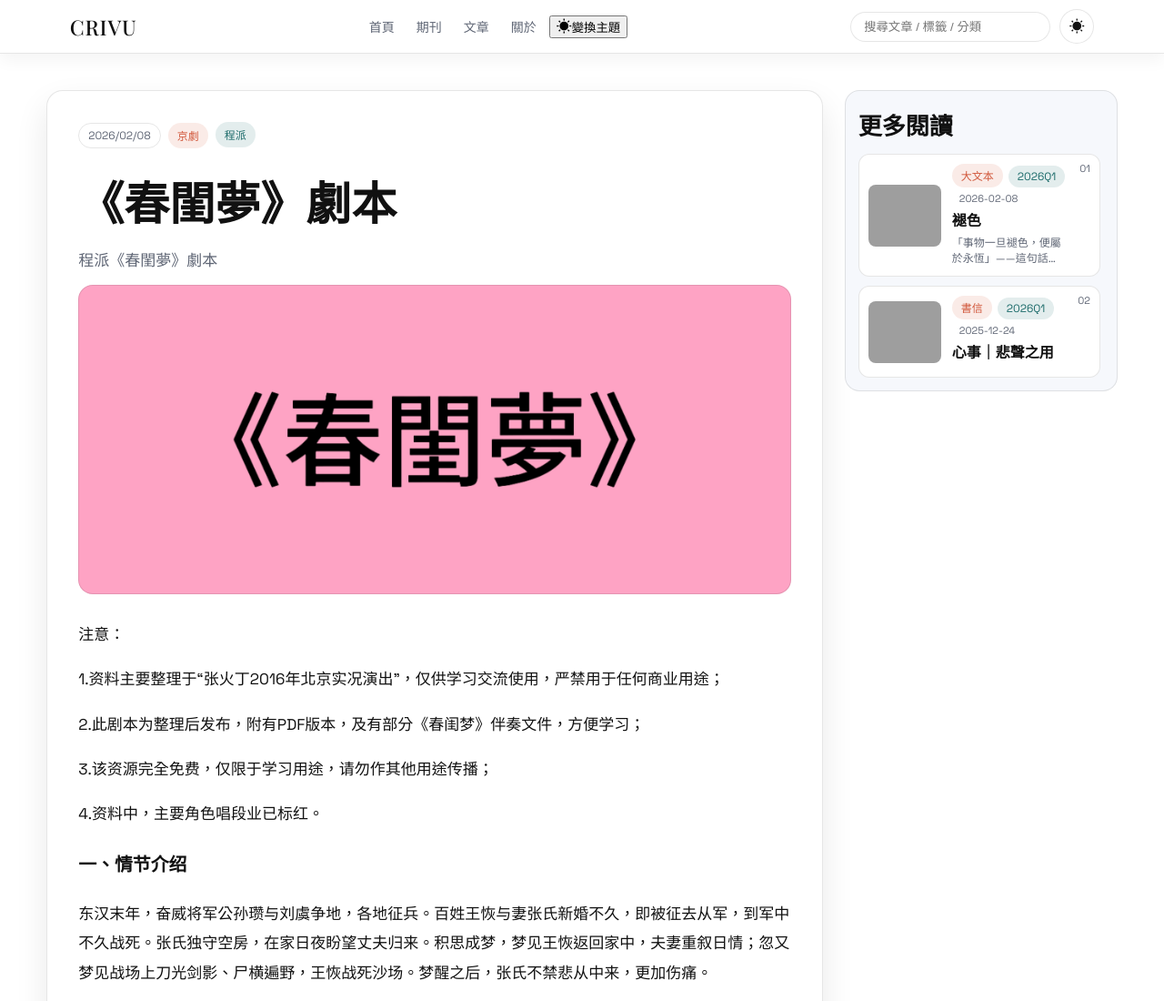
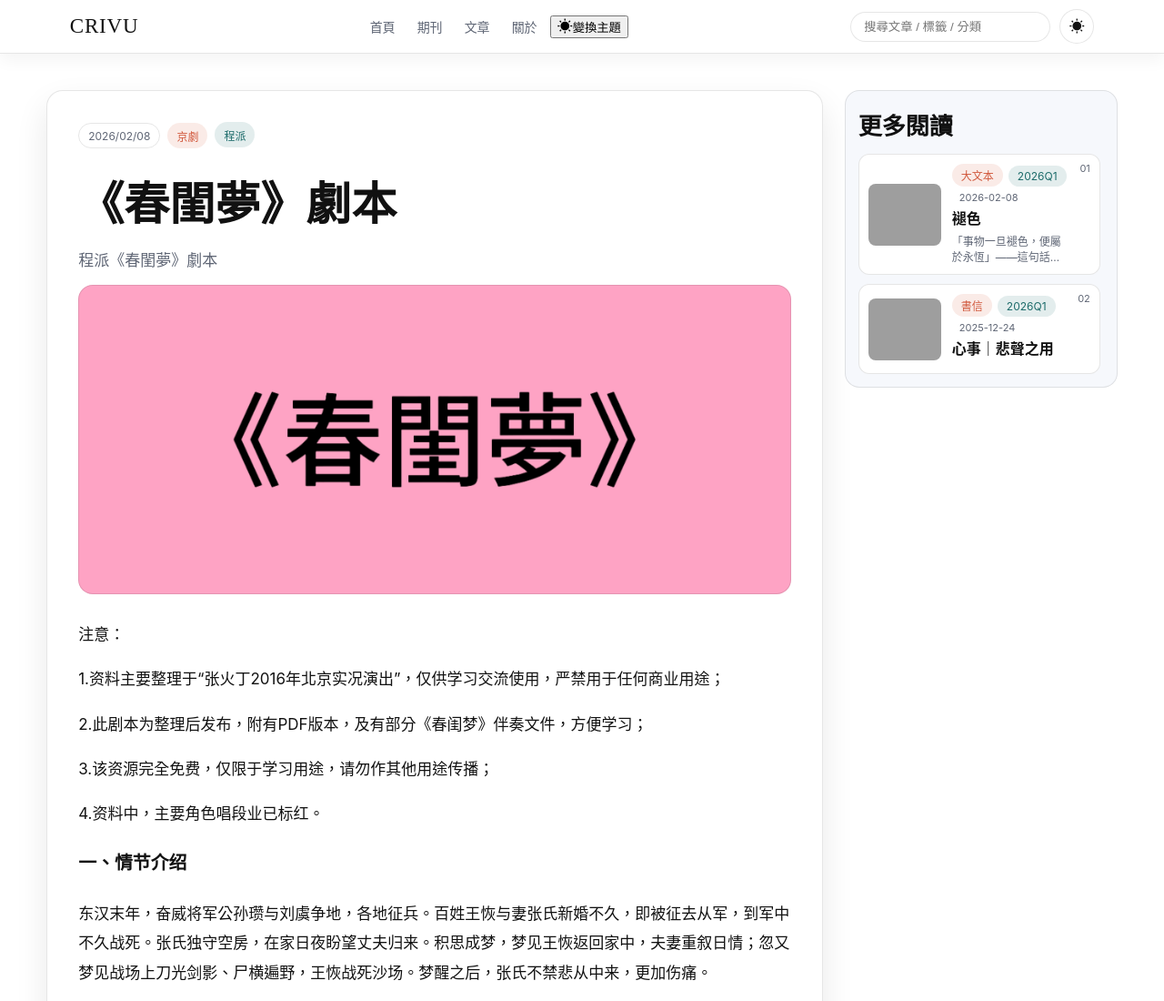
Before and after one commit to CBAIC888/crivu-blog, a plain HTML site: page post.html in a window 1280 px wide. Shown: the top 1100 px of the page at 91% size. Drawn offline with nearby package versions, Linux system fonts and the light colour scheme; grey boxes are pictures that could not be loaded.

Commit message:
perf: improve mainland access speed with local assets and lazy loading

```diff
--- a/admin/custom.css
+++ b/admin/custom.css
@@ -1,5 +1,3 @@
-@import url('https://fonts.googleapis.com/css2?family=Playfair+Display:wght@500;600;700&family=Space+Grotesk:wght@400;500;600&display=swap');
-
 :root {
   --cms-accent: #d1583c;
   --cms-accent-2: #1c6b6a;
@@ -10,7 +8,7 @@
 }
 
 body {
-  font-family: 'Space Grotesk', sans-serif !important;
+  font-family: -apple-system, BlinkMacSystemFont, 'Segoe UI', 'PingFang SC', 'Hiragino Sans GB', 'Microsoft YaHei', 'Noto Sans CJK SC', sans-serif !important;
   color: var(--cms-ink);
   background: var(--cms-bg);
 }
@@ -21,7 +19,7 @@ textarea,
 select,
 [class*='Button'],
 [class*='Control'] {
-  font-family: 'Space Grotesk', sans-serif !important;
+  font-family: -apple-system, BlinkMacSystemFont, 'Segoe UI', 'PingFang SC', 'Hiragino Sans GB', 'Microsoft YaHei', 'Noto Sans CJK SC', sans-serif !important;
 }
 
 button,
--- a/assets/css/style.css
+++ b/assets/css/style.css
@@ -1,5 +1,3 @@
-@import url('https://fonts.googleapis.com/css2?family=Playfair+Display:wght@500;600;700&family=Space+Grotesk:wght@400;500;600&display=swap');
-
 :root {
   --bg: #ffffff;
   --surface: #ffffff;
@@ -32,7 +30,7 @@
 
 body {
   margin: 0;
-  font-family: 'Space Grotesk', sans-serif;
+  font-family: -apple-system, BlinkMacSystemFont, 'Segoe UI', 'PingFang SC', 'Hiragino Sans GB', 'Microsoft YaHei', 'Noto Sans CJK SC', sans-serif;
   color: var(--ink);
   background: var(--bg);
   min-height: 100vh;
@@ -75,7 +73,7 @@ main {
 }
 
 .logo {
-  font-family: 'Playfair Display', serif;
+  font-family: 'Times New Roman', 'Noto Serif SC', 'Songti SC', serif;
   font-size: 23px;
   letter-spacing: 0.8px;
 }
@@ -230,7 +228,7 @@ main {
 }
 
 .hero h1 {
-  font-family: 'Playfair Display', serif;
+  font-family: 'Times New Roman', 'Noto Serif SC', 'Songti SC', serif;
   font-size: clamp(34px, 4vw, 62px);
   margin: 12px 0;
 }
@@ -272,7 +270,7 @@ main {
 
 .section-title h2,
 .section-title h1 {
-  font-family: 'Playfair Display', serif;
+  font-family: 'Times New Roman', 'Noto Serif SC', 'Songti SC', serif;
   margin: 0;
 }
 
@@ -316,6 +314,10 @@ select {
   background-position: center;
 }
 
+.lazy-bg {
+  background-color: var(--surface-muted);
+}
+
 .post-card .content {
   padding: 16px;
   display: flex;
@@ -325,7 +327,7 @@ select {
 
 .post-card h3 {
   margin: 0;
-  font-family: 'Playfair Display', serif;
+  font-family: 'Times New Roman', 'Noto Serif SC', 'Songti SC', serif;
   font-size: 23px;
   line-height: 1.25;
   display: -webkit-box;
@@ -491,7 +493,7 @@ select {
 }
 
 .post-hero h1 {
-  font-family: 'Playfair Display', serif;
+  font-family: 'Times New Roman', 'Noto Serif SC', 'Songti SC', serif;
   font-size: clamp(30px, 4vw, 50px);
   margin: 0;
 }
@@ -518,7 +520,7 @@ select {
 
 .post-body h2,
 .post-body h3 {
-  font-family: 'Playfair Display', serif;
+  font-family: 'Times New Roman', 'Noto Serif SC', 'Songti SC', serif;
 }
 
 .more {
@@ -536,7 +538,7 @@ select {
 
 .more h2 {
   margin: 4px 0 14px;
-  font-family: 'Playfair Display', serif;
+  font-family: 'Times New Roman', 'Noto Serif SC', 'Songti SC', serif;
   font-size: 26px;
 }
 
@@ -666,7 +668,7 @@ select {
 
 .issue-body h2 {
   margin: 8px 0;
-  font-family: 'Playfair Display', serif;
+  font-family: 'Times New Roman', 'Noto Serif SC', 'Songti SC', serif;
 }
 
 .issue-note {
@@ -795,7 +797,7 @@ select {
 
 .about-side h2 {
   margin: 0;
-  font-family: 'Playfair Display', serif;
+  font-family: 'Times New Roman', 'Noto Serif SC', 'Songti SC', serif;
 }
 
 .about-facts {
--- a/assets/js/post.js
+++ b/assets/js/post.js
@@ -8,6 +8,119 @@ const getSlug = () => {
 const formatDate = (iso) => {
   const [y, m, d] = iso.split('-');
   return `${y}/${m}/${d}`;
+};
+
+const escapeHtml = (input) =>
+  String(input || '')
+    .replaceAll('&', '&amp;')
+    .replaceAll('<', '&lt;')
+    .replaceAll('>', '&gt;')
+    .replaceAll('"', '&quot;')
+    .replaceAll("'", '&#39;');
+
+const inlineMarkdown = (text) => {
+  const escaped = escapeHtml(text);
+  return escaped
+    .replace(/\*\*(.+?)\*\*/g, '<strong>$1</strong>')
+    .replace(/\*(.+?)\*/g, '<em>$1</em>')
+    .replace(/`([^`]+?)`/g, '<code>$1</code>')
+    .replace(/\[([^\]]+)\]\(([^)]+)\)/g, '<a href="$2" target="_blank" rel="noopener">$1</a>');
+};
+
+const simpleMarkdown = (raw) => {
+  const src = String(raw || '').replace(/\r\n/g, '\n');
+  const lines = src.split('\n');
+  const out = [];
+  let inList = false;
+  let paragraph = [];
+
+  const flushParagraph = () => {
+    if (paragraph.length === 0) return;
+    out.push(`<p>${inlineMarkdown(paragraph.join(' '))}</p>`);
+    paragraph = [];
+  };
+
+  const closeList = () => {
+    if (!inList) return;
+    out.push('</ul>');
+    inList = false;
+  };
+
+  for (const line of lines) {
+    const trimmed = line.trim();
+    if (!trimmed) {
+      flushParagraph();
+      closeList();
+      continue;
+    }
+
+    if (/^###\s+/.test(trimmed)) {
+      flushParagraph();
+      closeList();
+      out.push(`<h3>${inlineMarkdown(trimmed.replace(/^###\s+/, ''))}</h3>`);
+      continue;
+    }
+    if (/^##\s+/.test(trimmed)) {
+      flushParagraph();
+      closeList();
+      out.push(`<h2>${inlineMarkdown(trimmed.replace(/^##\s+/, ''))}</h2>`);
+      continue;
+    }
+    if (/^#\s+/.test(trimmed)) {
+      flushParagraph();
+      closeList();
+      out.push(`<h1>${inlineMarkdown(trimmed.replace(/^#\s+/, ''))}</h1>`);
+      continue;
+    }
+
+    if (/^[-*]\s+/.test(trimmed) || /^\d+\.\s+/.test(trimmed)) {
+      flushParagraph();
+      if (!inList) {
+        out.push('<ul>');
+        inList = true;
+      }
+      out.push(`<li>${inlineMarkdown(trimmed.replace(/^([-*]|\d+\.)\s+/, ''))}</li>`);
+      continue;
+    }
+
+    closeList();
+    paragraph.push(trimmed);
+  }
+
+  flushParagraph();
+  closeList();
+  return out.join('\n');
+};
+
+const initLazyBackgrounds = (root = document) => {
+  const nodes = Array.from(root.querySelectorAll('[data-bg]'));
+  if (nodes.length === 0) return;
+
+  const applyBg = (node) => {
+    if (node.dataset.bgLoaded === '1') return;
+    const src = node.getAttribute('data-bg');
+    if (!src) return;
+    node.style.backgroundImage = `url('${src}')`;
+    node.dataset.bgLoaded = '1';
+  };
+
+  if (!('IntersectionObserver' in window)) {
+    nodes.forEach(applyBg);
+    return;
+  }
+
+  const io = new IntersectionObserver(
+    (entries, observer) => {
+      entries.forEach((entry) => {
+        if (!entry.isIntersecting) return;
+        applyBg(entry.target);
+        observer.unobserve(entry.target);
+      });
+    },
+    { rootMargin: '280px 0px' }
+  );
+
+  nodes.forEach((node) => io.observe(node));
 };
 
 const setText = (sel, value) => {
@@ -35,7 +148,7 @@ const renderMoreItem = (post) => {
   const date = post.date ? `<small>${post.date}</small>` : '';
   return `
     <a class="more-item" href="/post.html?slug=${post.slug}">
-      <div class="more-thumb" style="background-image: url('${cover}');"></div>
+      <div class="more-thumb lazy-bg" data-bg="${cover}"></div>
       <div class="more-info">
         <span class="pill">${post.category}</span>${issue}${date}
         <h3>${post.title}</h3>
@@ -262,13 +375,16 @@ const init = async () => {
   const cover = qs('#postCover');
   cover.style.backgroundImage = `url('${post.cover || '/assets/img/cover-01.svg'}')`;
 
-  qs('#postBody').innerHTML = marked.parse(post.body || '');
+  qs('#postBody').innerHTML = simpleMarkdown(post.body || '');
 
   const site = await applySite();
   const moreLimit = toInt(site.moreReadingLimit, 4, 1, 12);
   const more = posts.filter((p) => p.slug !== post.slug).slice(0, moreLimit);
   const moreList = qs('#moreList');
-  if (moreList) moreList.innerHTML = more.map(renderMoreItem).join('');
+  if (moreList) {
+    moreList.innerHTML = more.map(renderMoreItem).join('');
+    initLazyBackgrounds(moreList);
+  }
 
   setupSearch(posts);
   setupTheme();
--- a/post.html
+++ b/post.html
@@ -58,7 +58,6 @@
     <div id="siteFooterText">© 2026 CRIVU · 以雜誌方式寫作</div>
   </footer>
 
-  <script src="https://cdn.jsdelivr.net/npm/marked/marked.min.js"></script>
   <script src="/assets/js/post.js" type="module"></script>
 </body>
 </html>
```
Also changed, not shown: assets/js/app.js (+33 -1 lines), assets/js/issues.js (+34 -1 lines), 1 other file.
